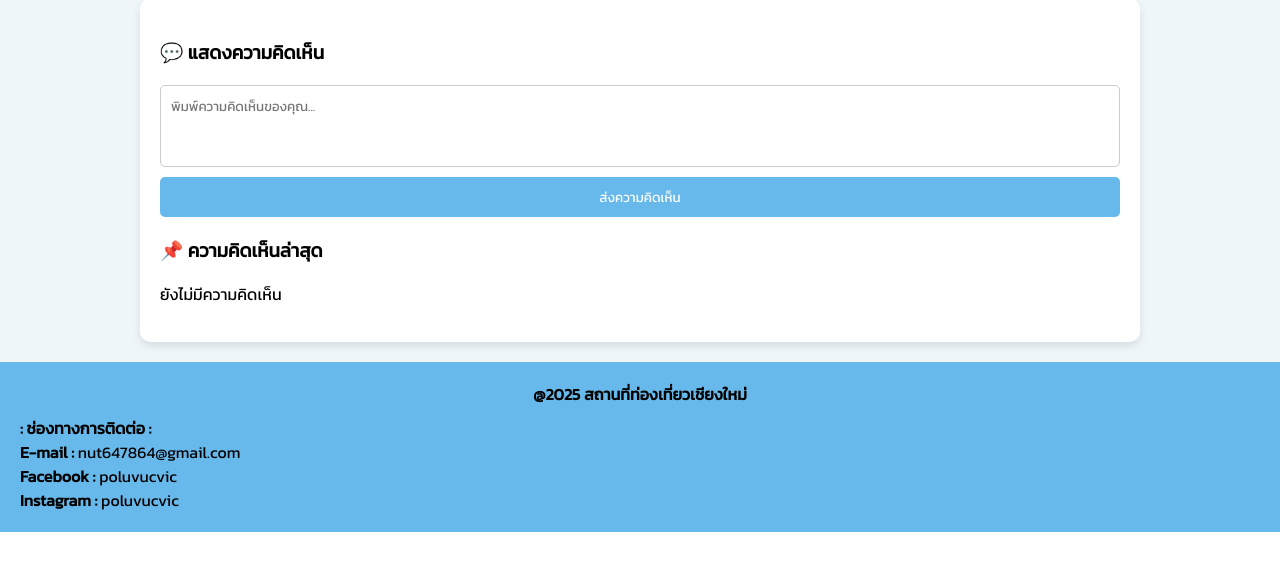
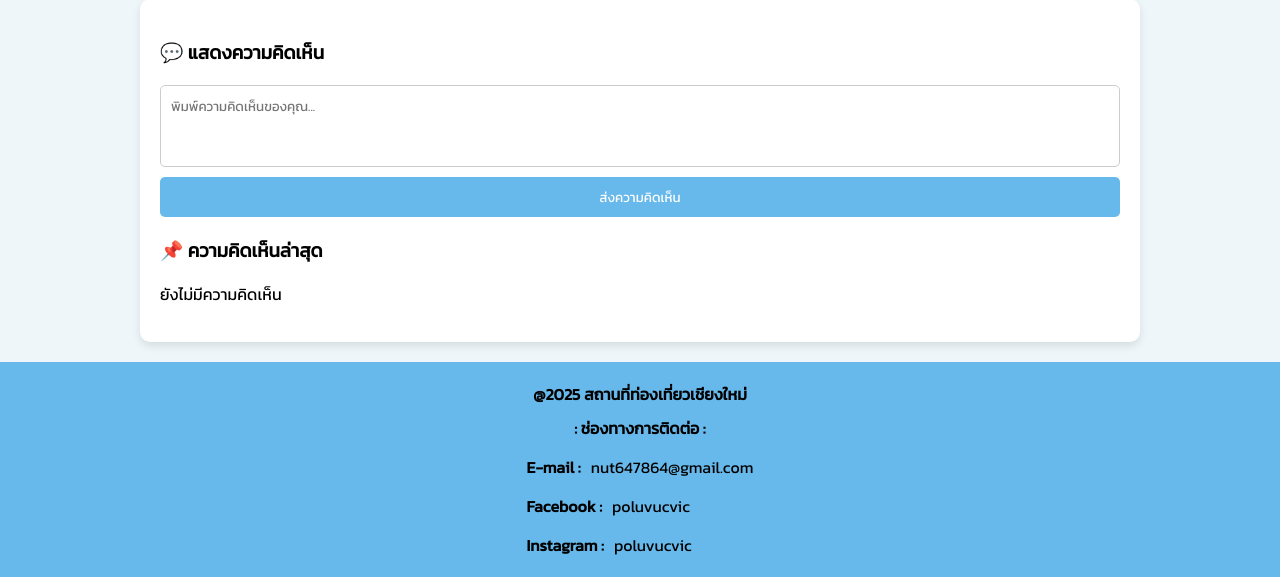
Before and after one commit to PoluvcvicNatthanun/Portfolio_Poluvcvic, a PHP site: the page made by WEB Chaingmai/สถานที่เที่ยว/ดอยอินทนนท์.php in a window 1280 px wide. Shown: the part 722-1299 px from the top of the page. Before the commit the page ends 1254 px from the top, so only its background shows below. Run offline with PHP 8.4, Linux system fonts and the light colour scheme; the visitor is signed in with stand-in values (Sample User, id 1).

Commit message:
fix contact

```diff
--- a/WEB Chaingmai/สถานที่เที่ยว/ดอยอินทนนท์.php
+++ b/WEB Chaingmai/สถานที่เที่ยว/ดอยอินทนนท์.php
@@ -51,8 +51,14 @@ if (file_exists($commentsFile)) {
         .comment strong { color: #2b4c7e; }
         .description button { margin-top: 10px; padding: 10px 15px; background-color: #68b9eb; color: white; border: none;  border-radius: 6px; cursor: pointer; }
         .description button:hover { background-color: #43a0d6; }
-        footer { background-color: #68b9eb; text-align: center; padding: 20px;}
-        footer .contact { margin-top: 10px; text-align: left; }
+        footer{ background-color: #68b9eb; text-align: center; padding: 20px; display: flex;
+        justify-content: center; align-items: flex-start;}
+        footer .center{ text-align: center;}
+        .footer-title{ width: 100%; text-align: center; margin-bottom: 10px;}
+        .footer-center{ text-align: center; }
+        .contact-item{ margin-top: 15px; display: flex; gap: 10px;}
+        .contact-item a{ text-decoration: none; color: black;}
+        .contact-item a:hover{color: white;}
 
     </style>
 </head>
@@ -112,14 +118,28 @@ if (file_exists($commentsFile)) {
         </div>
     </div>
     <footer>
-        <strong>@2025 สถานที่ท่องเที่ยวเชียงใหม่</strong>
-        <div class="contact">
-            <strong>: ช่องทางการติดต่อ :</strong><br>
-            <strong>E-mail : </strong><p1>nut647864@gmail.com</p1><br>
-            <strong>Facebook : </strong><p1><a href="https://www.facebook.com/poluvucvic" target="_blank" style="text-decoration: none; color: #000000">poluvucvic</a></p1><br>
-            <strong>Instagram : </strong><p1><a href="https://www.instagram.com/poluvucvic" target="_blank" style="text-decoration: none; color: #000000">poluvucvic</a></p1>
+    <div class="footer-center">
+        <div class="footer-title">
+            <strong>@2025 สถานที่ท่องเที่ยวเชียงใหม่</strong>
         </div>
-
+        <strong>: ช่องทางการติดต่อ :</strong>
+        <div class="contact-item">
+            <strong>E-mail : </strong>
+            <span> nut647864@gmail.com </span>
+        </div>
+        <div class="contact-item">
+            <strong>Facebook : </strong>
+            <a href="https://www.facebook.com/poluvucvic" target="_blank">
+                 poluvucvic
+            </a>
+        </div>
+        <div class="contact-item">
+            <strong>Instagram : </strong>
+            <a href="https://www.instagram.com/poluvucvic" target="_blank">
+                 poluvucvic
+            </a>
+        </div>
+    </div>
     </footer>
 </body>
 </html>
```
